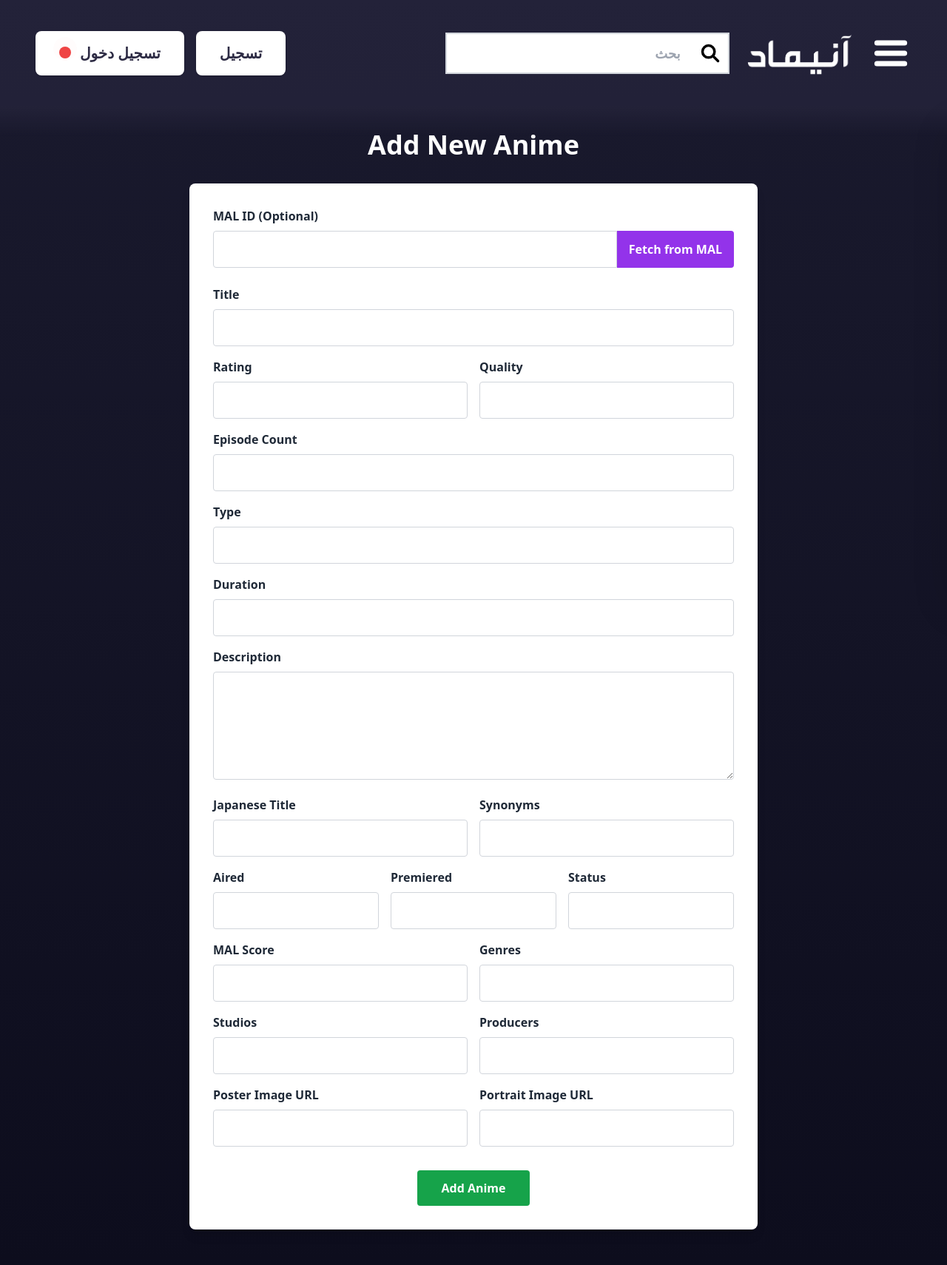
After one commit to SMithu727/animad, a Flask app: page /admin in a window 1280 px wide. The commit adds this page. Shown: the whole page at 74% size. Run offline with Flask 3, Linux system fonts and the light colour scheme; some libraries are stand-ins or nearby versions.

Commit message:
Refactor models and forms for anime data handling; enhance header with user authentication and menu functionality

```diff
--- a/app.py
+++ b/app.py
@@ -1,17 +1,20 @@
 # app.py
 from flask import Blueprint, render_template, redirect, url_for, flash, request
-from flask_login import login_user, logout_user, login_required
-from forms import LoginForm, SignupForm
+import requests
+from flask_login import login_user, logout_user, login_required, current_user
+from forms import LoginForm, SignupForm, AdminAnimeForm
 from models import User, Anime
-from extensions import db  # Ensure you import your db extension
+from extensions import db
 
 bp = Blueprint('main', __name__)
 
 @bp.route('/')
 def index():
-    anime = Anime.query.first()
-    top_anime = [anime] * 5  # placeholder data
-    return render_template('index.html', new_anime=anime, top_anime=top_anime)
+    # Select 5 random anime for the spotlight slider
+    spotlights = Anime.query.order_by(db.func.random()).limit(5).all()
+    # Select 8 random anime for the trending section
+    trending = Anime.query.order_by(db.func.random()).limit(8).all()
+    return render_template('index.html', spotlights=spotlights, trending=trending)
 
 @bp.route('/login', methods=['GET', 'POST'])
 def login():
@@ -55,3 +58,94 @@ def logout():
     logout_user()
     flash("Logged out successfully.", "info")
     return redirect(url_for('main.index'))
+
+@bp.route('/profile')
+def profile():
+    # Temporary placeholder: using index template
+    return render_template('index.html')
+
+@bp.route('/admin', methods=['GET', 'POST'])
+def admin():
+    form = AdminAnimeForm()
+
+    if request.method == 'POST':
+        # If the "Fetch from MAL" button was pressed:
+        if "fetch" in request.form:
+            if not form.mal_id.data:
+                flash("Please enter a MAL ID to fetch data.", "danger")
+                return render_template("admin.html", form=form)
+            mal_id = form.mal_id.data
+            api_url = f"https://api.jikan.moe/v4/anime/{mal_id}"
+            response = requests.get(api_url)
+            if response.status_code == 200:
+                data = response.json().get("data", {})
+                if not data:
+                    flash("No data found for that MAL ID.", "danger")
+                else:
+                    form.title.data = data.get("title")
+                    form.rating.data = data.get("rating")
+                    form.quality.data = "HD"  # default value
+                    form.episode_count.data = str(data.get("episodes")) if data.get("episodes") is not None else "0"
+                    form.anime_type.data = data.get("type")
+                    form.duration.data = data.get("duration")
+                    form.description.data = data.get("synopsis")
+                    form.japanese_title.data = data.get("title_japanese")
+                    synonyms_list = data.get("title_synonyms") or []
+                    form.synonyms.data = ", ".join(synonyms_list) if synonyms_list else ""
+                    form.aired.data = data.get("aired", {}).get("string")
+                    form.premiered.data = data.get("season") or ""
+                    form.status.data = data.get("status")
+                    form.mal_score.data = str(data.get("score")) if data.get("score") is not None else "0.0"
+                    form.genres.data = ", ".join([genre.get("name") for genre in data.get("genres", [])])
+                    form.studios.data = ", ".join([studio.get("name") for studio in data.get("studios", [])])
+                    form.producers.data = ", ".join([producer.get("name") for producer in data.get("producers", [])])
+                    # Use the large image URL from the poster images
+                    poster_img = data.get("images", {}).get("jpg", {}).get("large_image_url")
+                    form.poster_image.data = poster_img
+                    # For the portrait image, use the trailer's maximum image URL if available, otherwise fallback to poster image
+                    trailer_img = data.get("trailer", {}).get("images", {}).get("maximum_image_url")
+                    form.portrait_image.data = trailer_img if trailer_img else poster_img
+                    flash("Data fetched successfully! You can edit the fields before submitting.", "success")
+            else:
+                flash("Error fetching data from MAL API.", "danger")
+            return render_template("admin.html", form=form)
+
+        # If the "Add Anime" button was pressed:
+        elif "submit" in request.form:
+            if form.validate():
+                try:
+                    episode_count = int(form.episode_count.data)
+                except ValueError:
+                    episode_count = 0
+                try:
+                    mal_score = float(form.mal_score.data)
+                except ValueError:
+                    mal_score = 0.0
+
+                new_anime = Anime(
+                    title=form.title.data,
+                    rating=form.rating.data,
+                    quality=form.quality.data,
+                    episode_count=episode_count,
+                    type=form.anime_type.data,
+                    duration=form.duration.data,
+                    description=form.description.data,
+                    japanese_title=form.japanese_title.data,
+                    synonyms=form.synonyms.data,
+                    aired=form.aired.data,
+                    premiered=form.premiered.data,
+                    status=form.status.data,
+                    mal_score=mal_score,
+                    genres=form.genres.data,
+                    studios=form.studios.data,
+                    producers=form.producers.data,
+                    poster_image=form.poster_image.data,
+                    portrait_image=form.portrait_image.data
+                )
+                db.session.add(new_anime)
+                db.session.commit()
+                flash("Anime added successfully!", "success")
+                return redirect(url_for("main.admin"))
+            else:
+                flash("Please fix the errors in the form.", "danger")
+    return render_template("admin.html", form=form)
--- a/forms.py
+++ b/forms.py
@@ -1,7 +1,7 @@
 # forms.py
 from flask_wtf import FlaskForm
-from wtforms import StringField, PasswordField, SubmitField
-from wtforms.validators import DataRequired, Email, EqualTo
+from wtforms import StringField, PasswordField, SubmitField, IntegerField, TextAreaField, FloatField
+from wtforms.validators import DataRequired, Email, EqualTo, Optional
 
 class LoginForm(FlaskForm):
     email = StringField('Email', validators=[DataRequired(), Email()])
@@ -17,3 +17,42 @@ class SignupForm(FlaskForm):
         EqualTo('password', message='Passwords must match')
     ])
     submit = SubmitField('Sign Up')
+
+# forms.py
+from flask_wtf import FlaskForm
+from wtforms import IntegerField, StringField, TextAreaField, FloatField, SubmitField
+from wtforms.validators import DataRequired, Optional
+
+from flask_wtf import FlaskForm
+from wtforms import IntegerField, StringField, TextAreaField, SubmitField
+from wtforms.validators import DataRequired, Optional
+
+class AdminAnimeForm(FlaskForm):
+    mal_id = IntegerField("MAL ID", validators=[Optional()])
+
+    # Anime fields (using StringField for numeric values so they display properly)
+    title = StringField("Title", validators=[Optional()])
+    rating = StringField("Rating", validators=[Optional()])
+    quality = StringField("Quality", validators=[Optional()])
+    episode_count = StringField("Episode Count", validators=[Optional()])  # as string for display
+    anime_type = StringField("Type", validators=[Optional()])
+    duration = StringField("Duration", validators=[Optional()])
+
+    description = TextAreaField("Description", validators=[Optional()])
+    japanese_title = StringField("Japanese Title", validators=[Optional()])
+    synonyms = StringField("Synonyms", validators=[Optional()])
+
+    aired = StringField("Aired", validators=[Optional()])
+    premiered = StringField("Premiered", validators=[Optional()])
+    status = StringField("Status", validators=[Optional()])
+    mal_score = StringField("MAL Score", validators=[Optional()])  # as string for display
+
+    genres = StringField("Genres", validators=[Optional()])
+    studios = StringField("Studios", validators=[Optional()])
+    producers = StringField("Producers", validators=[Optional()])
+
+    poster_image = StringField("Poster Image URL", validators=[Optional()])
+    portrait_image = StringField("Portrait Image URL", validators=[Optional()])
+
+    fetch = SubmitField("Fetch from MAL")
+    submit = SubmitField("Add Anime")
--- a/models.py
+++ b/models.py
@@ -20,10 +20,8 @@ class Anime(db.Model):
     rating = db.Column(db.String(20))                        # e.g., "PG-13"
     quality = db.Column(db.String(10))                       # e.g., "HD"
 
-    # Counts (interpret these fields as needed)
+    # Count field
     episode_count = db.Column(db.Integer)                    # e.g., 12
-    season_count = db.Column(db.Integer)                     # e.g., 12
-    special_episode_count = db.Column(db.Integer)            # e.g., 12
 
     # Broadcast information
     type = db.Column(db.String(50))                          # e.g., "TV"
@@ -45,7 +43,7 @@ class Anime(db.Model):
     studios = db.Column(db.String(255))                      # e.g., "MAPPA"
     producers = db.Column(db.String(255))                    # e.g., "dugout, Shogakukan-Shueisha Productions"
 
-    # Poster image (URL or file path)
+    # Images
     poster_image = db.Column(db.String(255))                 # Poster image URL or file path
     portrait_image = db.Column(db.String(255))               # Additional portrait image URL or file path
 
--- /dev/null
+++ b/templates/admin.html
@@ -0,0 +1,137 @@
+{% extends 'base.html' %}
+
+{% block title %}Admin - Add Anime{% endblock %}
+
+{% block content %}
+<div class="max-w-3xl mx-auto py-12">
+  <!-- Flash Messages Block -->
+  {% with messages = get_flashed_messages(with_categories=true) %}
+    {% if messages %}
+      <div class="mb-6">
+        {% for category, message in messages %}
+          <div class="px-4 py-2 rounded mb-2
+                      {% if category == 'success' %}
+                        bg-green-500
+                      {% elif category == 'danger' %}
+                        bg-red-500
+                      {% else %}
+                        bg-blue-500
+                      {% endif %}
+                      text-white">
+            {{ message }}
+          </div>
+        {% endfor %}
+      </div>
+    {% endif %}
+  {% endwith %}
+
+  <h1 class="text-4xl text-white font-bold mb-8 text-center">Add New Anime</h1>
+  <form method="POST" action="{{ url_for('main.admin') }}" class="bg-white p-8 rounded-lg shadow-lg">
+    {{ form.hidden_tag() }}
+
+    <!-- MAL ID Field and Fetch Button -->
+    <div class="mb-6">
+      <label class="block text-gray-800 font-semibold mb-2">MAL ID (Optional)</label>
+      <div class="flex">
+        {{ form.mal_id(class="w-full p-3 border border-gray-300 rounded-l") }}
+        {{ form.fetch(class="bg-purple-600 hover:bg-purple-700 text-white font-bold py-3 px-4 rounded-r") }}
+      </div>
+      {% for error in form.mal_id.errors %}
+        <span class="text-red-500 text-sm">{{ error }}</span>
+      {% endfor %}
+    </div>
+
+    <!-- Anime Details Fields -->
+    <div class="mb-4">
+      <label class="block text-gray-800 font-semibold mb-2">Title</label>
+      {{ form.title(class="w-full p-3 border border-gray-300 rounded") }}
+      {% for error in form.title.errors %}
+        <span class="text-red-500 text-sm">{{ error }}</span>
+      {% endfor %}
+    </div>
+    <div class="mb-4 grid grid-cols-2 gap-4">
+      <div>
+        <label class="block text-gray-800 font-semibold mb-2">Rating</label>
+        {{ form.rating(class="w-full p-3 border border-gray-300 rounded") }}
+      </div>
+      <div>
+        <label class="block text-gray-800 font-semibold mb-2">Quality</label>
+        {{ form.quality(class="w-full p-3 border border-gray-300 rounded") }}
+      </div>
+    </div>
+    <div class="mb-4">
+      <label class="block text-gray-800 font-semibold mb-2">Episode Count</label>
+      {{ form.episode_count(class="w-full p-3 border border-gray-300 rounded") }}
+    </div>
+    <div class="mb-4">
+      <label class="block text-gray-800 font-semibold mb-2">Type</label>
+      {{ form.anime_type(class="w-full p-3 border border-gray-300 rounded") }}
+    </div>
+    <div class="mb-4">
+      <label class="block text-gray-800 font-semibold mb-2">Duration</label>
+      {{ form.duration(class="w-full p-3 border border-gray-300 rounded") }}
+    </div>
+    <div class="mb-4">
+      <label class="block text-gray-800 font-semibold mb-2">Description</label>
+      {{ form.description(class="w-full p-3 border border-gray-300 rounded", rows="5") }}
+    </div>
+    <div class="mb-4 grid grid-cols-2 gap-4">
+      <div>
+        <label class="block text-gray-800 font-semibold mb-2">Japanese Title</label>
+        {{ form.japanese_title(class="w-full p-3 border border-gray-300 rounded") }}
+      </div>
+      <div>
+        <label class="block text-gray-800 font-semibold mb-2">Synonyms</label>
+        {{ form.synonyms(class="w-full p-3 border border-gray-300 rounded") }}
+      </div>
+    </div>
+    <div class="mb-4 grid grid-cols-3 gap-4">
+      <div>
+        <label class="block text-gray-800 font-semibold mb-2">Aired</label>
+        {{ form.aired(class="w-full p-3 border border-gray-300 rounded") }}
+      </div>
+      <div>
+        <label class="block text-gray-800 font-semibold mb-2">Premiered</label>
+        {{ form.premiered(class="w-full p-3 border border-gray-300 rounded") }}
+      </div>
+      <div>
+        <label class="block text-gray-800 font-semibold mb-2">Status</label>
+        {{ form.status(class="w-full p-3 border border-gray-300 rounded") }}
+      </div>
+    </div>
+    <div class="mb-4 grid grid-cols-2 gap-4">
+      <div>
+        <label class="block text-gray-800 font-semibold mb-2">MAL Score</label>
+        {{ form.mal_score(class="w-full p-3 border border-gray-300 rounded") }}
+      </div>
+      <div>
+        <label class="block text-gray-800 font-semibold mb-2">Genres</label>
+        {{ form.genres(class="w-full p-3 border border-gray-300 rounded") }}
+      </div>
+    </div>
+    <div class="mb-4 grid grid-cols-2 gap-4">
+      <div>
+        <label class="block text-gray-800 font-semibold mb-2">Studios</label>
+        {{ form.studios(class="w-full p-3 border border-gray-300 rounded") }}
+      </div>
+      <div>
+        <label class="block text-gray-800 font-semibold mb-2">Producers</label>
+        {{ form.producers(class="w-full p-3 border border-gray-300 rounded") }}
+      </div>
+    </div>
+    <div class="mb-4 grid grid-cols-2 gap-4">
+      <div>
+        <label class="block text-gray-800 font-semibold mb-2">Poster Image URL</label>
+        {{ form.poster_image(class="w-full p-3 border border-gray-300 rounded") }}
+      </div>
+      <div>
+        <label class="block text-gray-800 font-semibold mb-2">Portrait Image URL</label>
+        {{ form.portrait_image(class="w-full p-3 border border-gray-300 rounded") }}
+      </div>
+    </div>
+    <div class="text-center mt-8">
+      {{ form.submit(class="bg-green-600 hover:bg-green-700 text-white font-bold py-3 px-8 rounded") }}
+    </div>
+  </form>
+</div>
+{% endblock %}
--- a/templates/header.html
+++ b/templates/header.html
@@ -1,8 +1,18 @@
 <!-- templates/header.html -->
 <header class="py-8 px-12 transition-colors duration-300" style="background-color: rgba(45,43,68,0.5);">
     <div class="flex items-center justify-between w-full">
-      <!-- Left Column: Login and Sign-Up Buttons -->
+      <!-- Left Column: User Authentication Section -->
       <div class="flex items-center space-x-4">
+        {% if current_user.is_authenticated %}
+          <!-- If the user is logged in, show their avatar (or a placeholder) and a sign-out button -->
+          <a href="{{ url_for('main.profile') }}" class="flex items-center space-x-2">
+            <img src="{{ current_user.avatar if current_user.avatar else url_for('static', filename='images/avatar-placeholder.png') }}" alt="User Avatar" class="h-12 w-12 rounded-full object-cover">
+          </a>
+          <a href="{{ url_for('main.logout') }}" class="bg-white text-[#2d2b44] px-8 py-4 rounded-lg shadow hover:bg-gray-100 focus:outline-none text-xl font-bold">
+            تسجيل خروج
+          </a>
+        {% else %}
+          <!-- If not logged in, show the login and signup buttons -->
           <a href="{{ url_for('main.login') }}" class="flex items-center space-x-3 bg-white text-[#2d2b44] px-8 py-4 rounded-lg shadow hover:bg-gray-100 focus:outline-none text-xl font-bold">
             <div class="relative">
               <div class="absolute inline-flex h-4 w-4 rounded-full bg-red-500 opacity-75 animate-ping"></div>
@@ -13,6 +23,7 @@
           <a href="{{ url_for('main.signup') }}" class="flex items-center bg-white text-[#2d2b44] px-8 py-4 rounded-lg shadow hover:bg-gray-100 focus:outline-none text-xl font-bold">
             <span>تسجيل</span>
           </a>
+        {% endif %}
       </div>
       <!-- Right Column: Search Bar, Logo, and Menu Button -->
       <div class="flex items-center space-x-6">
@@ -46,7 +57,7 @@
     </div>
   </header>
 
-  <!-- Menu Panel: Overlays the page, aligned to the right, starting just under the header (144px) -->
+  <!-- Menu Panel: Overlays the page, aligned to the right, starting under the header (144px) -->
   <div id="menu-panel" class="fixed top-[144px] right-0 w-80 h-[calc(100%-144px)] bg-gradient-to-b from-[#1a1a2e] to-[#0d0d1d] bg-opacity-95 backdrop-blur-lg shadow-2xl transform translate-x-full transition-transform duration-300 z-20" dir="rtl">
     <div class="p-6">
       <div class="flex items-center justify-between">
@@ -68,24 +79,22 @@
 
   <!-- Scripts -->
   <script>
-    // Select elements
+    // Toggle menu panel and animate the menu button flip
     const menuButton = document.getElementById('menu-button');
     const closeMenuButton = document.getElementById('close-menu');
     const menuPanel = document.getElementById('menu-panel');
 
-    // Toggle menu open/close with flip animation on the button
     menuButton.addEventListener('click', function() {
       menuPanel.classList.toggle('translate-x-full');
       menuButton.classList.toggle('rotate-y-180');
     });
 
-    // Close menu on close button click
     closeMenuButton.addEventListener('click', function() {
       menuPanel.classList.add('translate-x-full');
       menuButton.classList.remove('rotate-y-180');
     });
 
-    // Dynamic header scroll effect
+    // Dynamic header scroll effect remains as before
     window.addEventListener('scroll', function() {
       const header = document.querySelector('header');
       const scrollY = window.scrollY;
```
Also changed, not shown: templates/index.html (+118 -114 lines), app.db, static/images/ranma_poster.jpg (added). Lines whose indentation alone changed are shown as unchanged.
